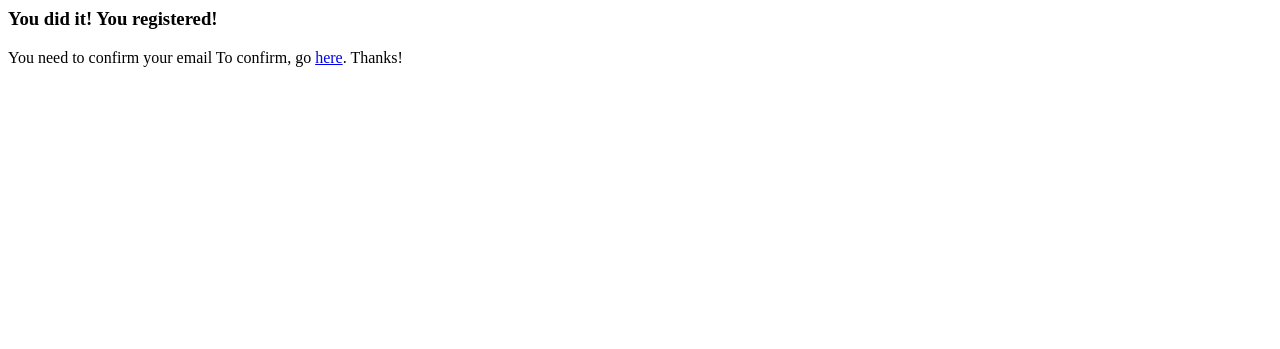
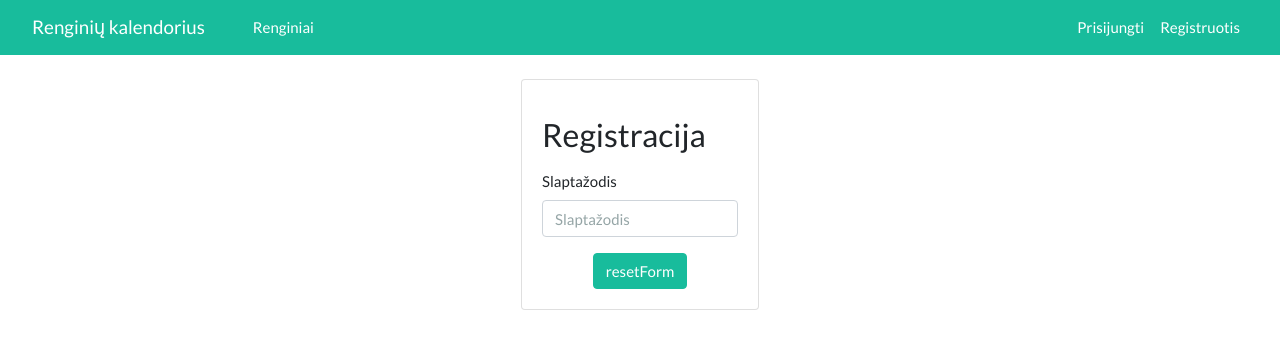
Before and after one commit to Mentel/Semestro-projektas, a Symfony app: template templates/reset/resetpassword.html.twig in a window 1280 px wide. Shown: the top 349 px of the page. Run offline with Twig, Linux system fonts and the light colour scheme; the template is opened without the code that fills it, so the values that code supplies are empty; form fields are guessed from the names that the template uses; some libraries are stand-ins or nearby versions.

Commit message:
Update resetpassword.html.twig

```diff
--- a/templates/reset/resetpassword.html.twig
+++ b/templates/reset/resetpassword.html.twig
@@ -1,8 +1,25 @@
-<h3>You did it! You registered!</h3>
+{% extends 'base.html.twig' %}
 
-You need to confirm your email
+{% block title %}Slaptazodzio atkurimas{% endblock %}
 
-{# example, assuming you have a route named "login" #}
-To confirm, go <a href="{{ url('app_mail_confirmation',{id: id, code: verCode} )}}">here</a>.
+{% block body %}
+    <div class="row justify-content-center">
+        <div class="card">
+            <div class="card-body">
+                {{ form_start(resetForm) }}
+                <h1 class="h3 mb-3 mt-3 font-weight-normal">Registracija</h1>
 
-Thanks!
+                <div class="form-group">
+                    <label for="exampleInputPassword1">Slaptažodis</label>
+                    {{ form_errors(resetForm.plainPassword) }}
+                    {{ form_widget(resetForm.plainPassword, {'attr': {'type': 'password', 'class': 'form-control', 'name': 'password', 'id': 'inputPassword', 'required': '', 'placeholder': 'Slaptažodis'}}) }}
+                </div>
+
+                <div class="row justify-content-center">
+                    <button type="submit" class="btn btn-success">resetForm</button>
+                </div>
+                {{ form_end(resetForm) }}
+            </div>
+        </div>
+    </div>
+{% endblock %}
```
